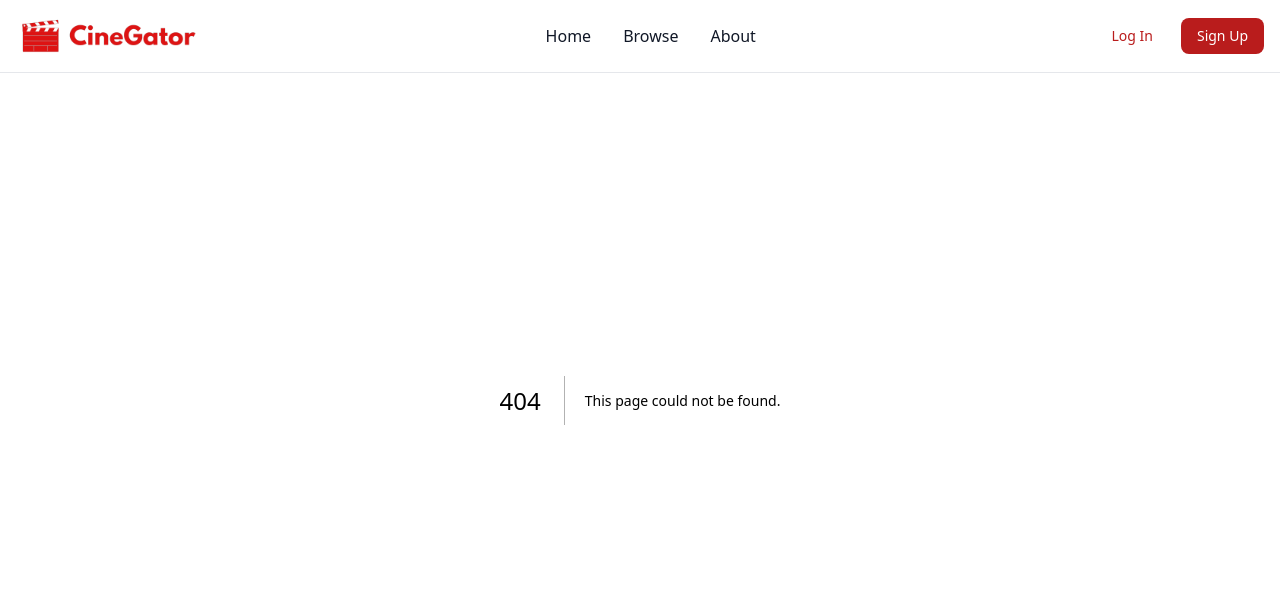
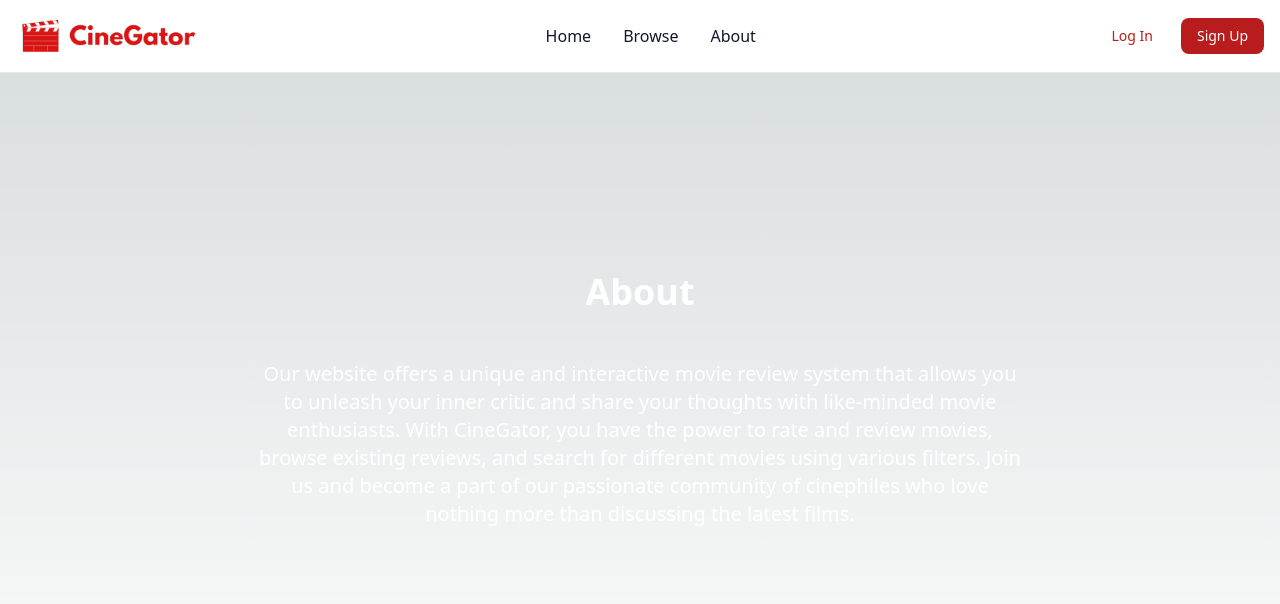
Before and after one commit to CIS4930IC/CineGator, a Next.js app in the folder frontend/: page /about in a window 1280 px wide. Before the commit this address had no page. Shown: the top 604 px of the page. Built offline with nearby package versions, Linux system fonts and the light colour scheme.

Commit message:
About Page

```diff
--- /dev/null
+++ b/frontend/src/app/about/page.js
@@ -0,0 +1,18 @@
+export default function About() {
+    return (
+        <div className="relative h-screen overflow-hidden bg-cover bg-no-repeat p-12 text-center">
+            <div className="absolute top-0 right-0 bottom-0 left-0 h-full w-full overflow-hidden bg-fixed bg-[rgba(2, 56, 53, 0.7)]">
+                <div className="flex h-full items-center justify-center">
+                    <div className="text-white">
+                        <h2 className="mb-12 text-4xl font-semibold">
+                            About
+                        </h2>
+                        <h4 className="text-xl max-w-3xl">
+                            Our website offers a unique and interactive movie review system that allows you to unleash your inner critic and share your thoughts with like-minded movie enthusiasts. With CineGator, you have the power to rate and review movies, browse existing reviews, and search for different movies using various filters. Join us and become a part of our passionate community of cinephiles who love nothing more than discussing the latest films.
+                        </h4>
+                    </div>
+                </div>
+            </div>
+        </div>
+    )
+}
```
Also changed, not shown: frontend/src/app/page.module.css (+7 -0 lines).
